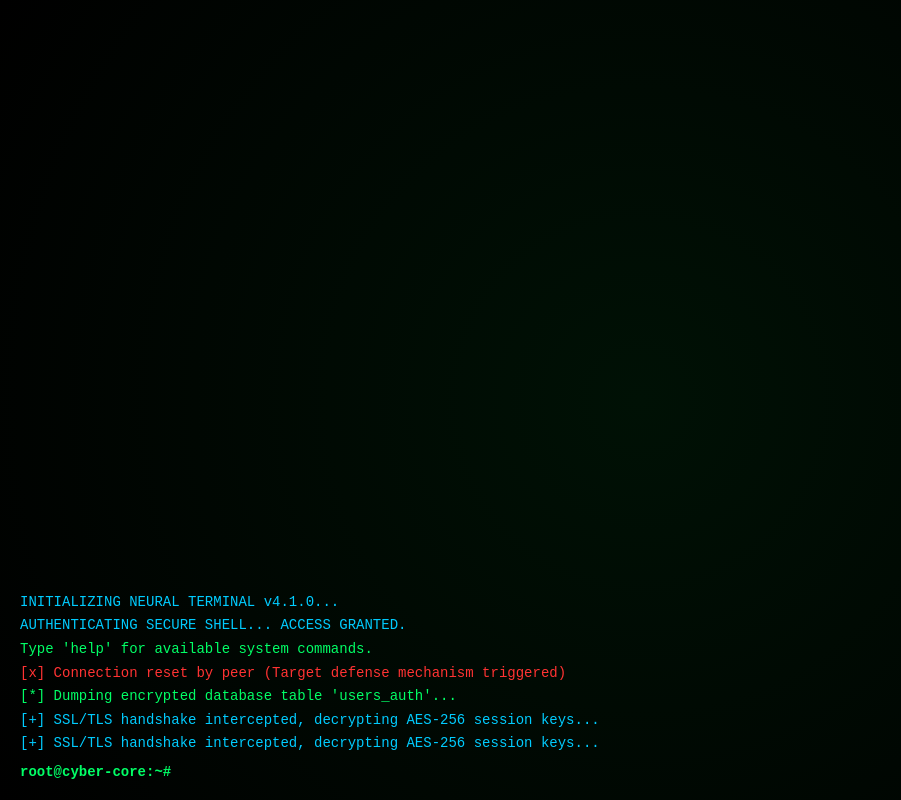
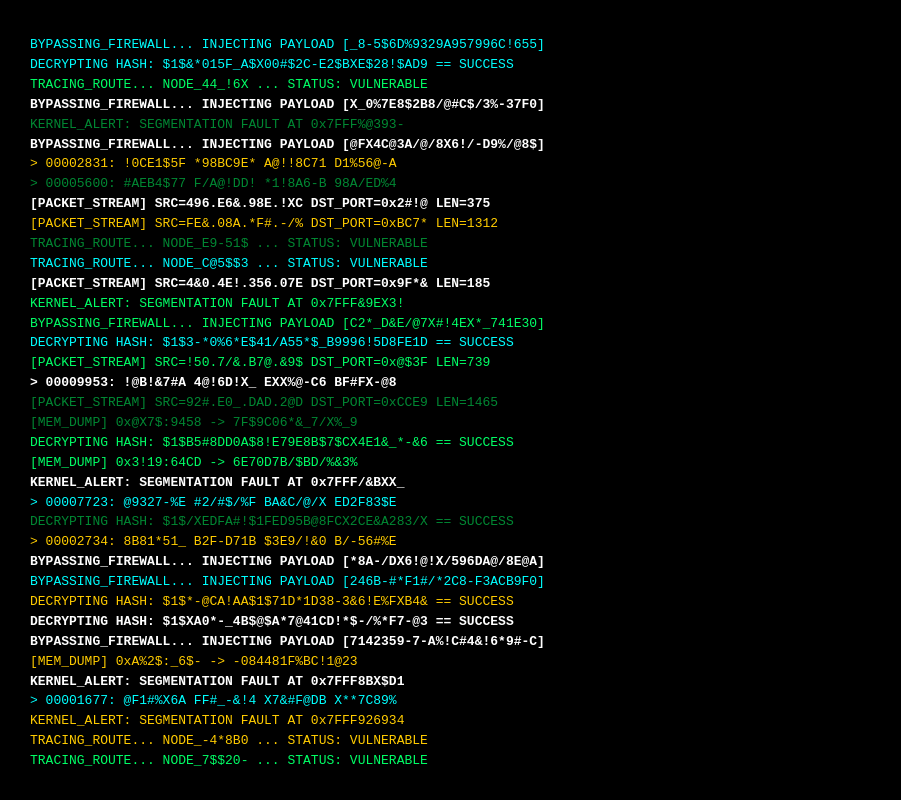
Before and after one commit to FR667/AD3, a plain HTML site: page index.html in a window 1280 px wide. Shown: the whole page, without its empty margins (0-901 px from the left). Drawn offline with Linux system fonts and the light colour scheme.

Commit message:
Update index.html

```diff
--- a/index.html
+++ b/index.html
@@ -3,7 +3,7 @@
 <head>
     <meta charset="UTF-8">
     <meta name="viewport" content="width=device-width, initial-scale=1.0">
-    <title>CYBER_OS // SECURE KERNEL [v4.1.0]</title>
+    <title>CYBER_CORE // DUMP STREAM</title>
     <style>
         * {
             box-sizing: border-box;
@@ -19,196 +19,86 @@
             overflow: hidden;
             display: flex;
             flex-direction: column;
+            padding: 15px;
         }
-        #terminal-container {
+        #stream-container {
             flex-grow: 1;
-            padding: 20px;
+            overflow: hidden;
             display: flex;
             flex-direction: column;
             justify-content: flex-end;
-            overflow: hidden;
-            background: radial-gradient(circle at center, #001105 0%, #000000 100%);
         }
         #output {
-            overflow-y: auto;
-            max-height: 100%;
             display: flex;
             flex-direction: column;
-            gap: 4px;
-            font-size: 14px;
-            line-height: 1.4;
+            gap: 3px;
+            font-size: 13px;
+            line-height: 1.3;
             white-space: pre-wrap;
             word-break: break-all;
         }
-        #output::-webkit-scrollbar {
-            width: 0px; /* 隱藏捲軸增加仿真感 */
-        }
-        .input-line {
-            display: flex;
-            align-items: center;
-            margin-top: 10px;
-            font-size: 14px;
-        }
-        .prompt {
-            color: #00ff66;
-            margin-right: 8px;
-            font-weight: bold;
-        }
-        #command-input {
-            flex-grow: 1;
-            background: transparent;
-            border: none;
-            color: #00ff66;
-            font-family: 'Courier New', Courier, monospace;
-            font-size: 14px;
-            outline: none;
-            caret-color: #00ff66;
-        }
-        /* Log Levels */
-        .log-info { color: #00ff66; }
-        .log-sys { color: #00ccff; }
-        .log-warn { color: #ffcc00; }
-        .log-err { color: #ff3333; }
-        .log-boost { color: #ff00ff; font-weight: bold; }
+        /* 不同的隨機顏色讓視覺更逼真 */
+        .c-green { color: #00ff66; }
+        .c-bright { color: #ffffff; font-weight: bold; }
+        .c-cyan { color: #00ffff; }
+        .c-dim { color: #008833; }
+        .c-warn { color: #ffcc00; }
     </style>
 </head>
 <body>
 
-    <div id="terminal-container">
+    <div id="stream-container">
         <div id="output"></div>
-        <div class="input-line">
-            <span class="prompt">root@cyber-core:~#</span>
-            <input type="text" id="command-input" autofocus autocomplete="off" spellcheck="false">
-        </div>
     </div>
 
     <script>
         const output = document.getElementById('output');
-        const commandInput = document.getElementById('command-input');
 
-        let logIntervalTime = 1200; // 預設日誌跳出間隔 (ms)
-        let logTimer = null;
-        let isBoosted = false;
+        // 產生隨機十六進位與亂碼字串
+        function randomHex(length) {
+            let result = '';
+            const characters = 'ABCDEF0123456789X-/_#@$*&%!';
+            for (let i = 0; i < length; i++) {
+                result += characters.charAt(Math.floor(Math.random() * characters.length));
+            }
+            return result;
+        }
 
-        // 豐富的英文系統日誌池
-        const logPool = [
-            { text: "[+] Socket connection established with remote node 192.168.4.12:443", type: "log-info" },
-            { text: "[*] Bypassing stateful packet inspection firewall rules...", type: "log-sys" },
-            { text: "[!] Warning: Potential intrusion detection system (IDS) probe at sector 7", type: "log-warn" },
-            { text: "[+] Hash extracted: $6$rounds=65536$k9X... -> Decrypted successfully", type: "log-info" },
-            { text: "[x] Connection reset by peer (Target defense mechanism triggered)", type: "log-err" },
-            { text: "[*] Injecting shellcode into memory segment 0x7fff5fbff800...", type: "log-sys" },
-            { text: "[+] Root privileges escalated via zero-day kernel exploit (CVE-2026-9981)", type: "log-boost" },
-            { text: "[*] Dumping encrypted database table 'users_auth'...", type: "log-info" },
-            { text: "[+] SSL/TLS handshake intercepted, decrypting AES-256 session keys...", type: "log-sys" },
-            { text: "[!] Warning: Unusual outbound traffic spike detected on interface eth0", type: "log-warn" }
+        // 亂碼日誌片段池
+        const garbagePool = [
+            () => `[MEM_DUMP] 0x${randomHex(4)}:${randomHex(4)} -> ${randomHex(16)}`,
+            () => `[PACKET_STREAM] SRC=${randomHex(3)}.${randomHex(3)}.${randomHex(3)}.${randomHex(3)} DST_PORT=0x${randomHex(4)} LEN=${Math.floor(Math.random()*1500)}`,
+            () => `BYPASSING_FIREWALL... INJECTING PAYLOAD [${randomHex(24)}]`,
+            () => `DECRYPTING HASH: $1$${randomHex(8)}$${randomHex(22)} == SUCCESS`,
+            () => `KERNEL_ALERT: SEGMENTATION FAULT AT 0x7FFF${randomHex(6)}`,
+            () => `SOCKET_ESTABLISHED // SECURE_TUNNEL_ACTIVE [AES-256]`,
+            () => `TRACING_ROUTE... NODE_${randomHex(6)} ... STATUS: VULNERABLE`,
+            () => `> 0000${Math.floor(Math.random()*9000+1000)}: ${randomHex(8)} ${randomHex(8)} ${randomHex(8)} ${randomHex(8)}`
         ];
 
-        function appendLog(text, className = "log-info") {
+        // 顏色樣式池
+        const classes = ['c-green', 'c-bright', 'c-cyan', 'c-dim', 'c-warn'];
+
+        function appendGarbage() {
+            const randomFunc = garbagePool[Math.floor(Math.random() * garbagePool.length)];
+            const randomClass = classes[Math.floor(Math.random() * classes.length)];
+
             const div = document.createElement('div');
-            div.className = className;
-            div.textContent = text;
+            div.className = randomClass;
+            div.textContent = randomFunc();
             output.appendChild(div);
 
-            // 保持畫面行數不要過多造成效能負擔，超過 100 行自動刪除最舊的
-            if (output.children.length > 100) {
+            // 保持畫面行數流暢，超過 120 行自動清除最舊的
+            if (output.children.length > 120) {
                 output.removeChild(output.firstChild);
             }
 
-            // 自動滾動到底部
-            const container = document.getElementById('terminal-container');
-            container.scrollTop = container.scrollHeight;
+            // 自動將畫面捲動至最底部，達成持續滾動效果
             window.scrollTo(0, document.body.scrollHeight);
         }
 
-        // 初始化引導文字
-        appendLog("INITIALIZING NEURAL TERMINAL v4.1.0...", "log-sys");
-        appendLog("AUTHENTICATING SECURE SHELL... ACCESS GRANTED.", "log-sys");
-        appendLog("Type 'help' for available system commands.\n", "log-info");
-
-        // 自動跳日誌迴圈
-        function startAutoLogs() {
-            if (logTimer) clearInterval(logTimer);
-            logTimer = setInterval(() => {
-                const randomLog = logPool[Math.floor(Math.random() * logPool.length)];
-                appendLog(randomLog.text, randomLog.type);
-            }, logIntervalTime);
-        }
-        startAutoLogs();
-
-        // 監聽指令輸入
-        commandInput.addEventListener('keydown', function(event) {
-            if (event.key === 'Enter') {
-                const cmd = commandInput.value.trim();
-                if (cmd === "") return;
-
-                // 顯示使用者的指令
-                appendLog(`root@cyber-core:~# ${cmd}`, "log-sys");
-
-                // 處理指令
-                handleCommand(cmd);
-
-                // 清空輸入框
-                commandInput.value = "";
-            }
-        });
-
-        // 核心指令邏輯
-        function handleCommand(cmd) {
-            const lowerCmd = cmd.toLowerCase();
-
-            switch(lowerCmd) {
-                case 'help':
-                    appendLog("AVAILABLE COMMANDS:", "log-sys");
-                    appendLog("  help      - Display this help manual");
-                    appendLog("  scan      - Execute vulnerability and port scan");
-                    appendLog("  67        - OVERRIDE: Boost log generation speed for 5 seconds");
-                    appendLog("  whoami    - Show current effective user identity");
-                    appendLog("  clear     - Clear terminal buffer output");
-                    break;
-
-                case '67':
-                    if (isBoosted) {
-                        appendLog("[!] SYSTEM ALREADY IN OVERDRIVE MODE.", "log-warn");
-                        break;
-                    }
-                    isBoosted = true;
-                    appendLog("[!] COMMAND '67' ACCEPTED: OVERRIDING KERNEL CLOCK...", "log-boost");
-                    appendLog("[+] MAXIMUM CPU THREADS ALLOCATED. LOG SPEED MULTIPLIED.", "log-boost");
-
-                    // 加速：每 100ms 就跳出一行日誌
-                    logIntervalTime = 100;
-                    startAutoLogs();
-
-                    // 5秒後恢復正常
-                    setTimeout(() => {
-                        logIntervalTime = 1200;
-                        startAutoLogs();
-                        isBoosted = false;
-                        appendLog("[*] Overdrive mode terminated. System returned to normal speed.", "log-sys");
-                    }, 5000);
-                    break;
-
-                case 'scan':
-                    appendLog("[*] Initializing comprehensive network scan...", "log-sys");
-                    setTimeout(() => appendLog("[+] Host 192.168.1.1 is up (0.001s latency)", "log-info"), 400);
-                    setTimeout(() => appendLog("[+] Port 22/tcp (SSH) OPEN", "log-info"), 900);
-                    setTimeout(() => appendLog("[+] Port 80/tcp (HTTP) OPEN", "log-info"), 1400);
-                    setTimeout(() => appendLog("[!] Port 3389/tcp (RDP) VULNERABLE TO BLUEKEEP", "log-warn"), 2000);
-                    break;
-
-                case 'whoami':
-                    appendLog("uid=0(root) gid=0(root) groups=0(root) - ENCRYPTED SESSION ACTIVE", "log-boost");
-                    break;
-
-                case 'clear':
-                    output.innerHTML = "";
-                    break;
-
-                default:
-                    appendLog(`[-] Command not recognized: '${cmd}'. Type 'help' for options.`, "log-err");
-            }
-        }
+        // 超高速自動狂飆：每隔 30 毫秒就自動跳出一行亂碼
+        setInterval(appendGarbage, 30);
     </script>
 </body>
 </html>
```
